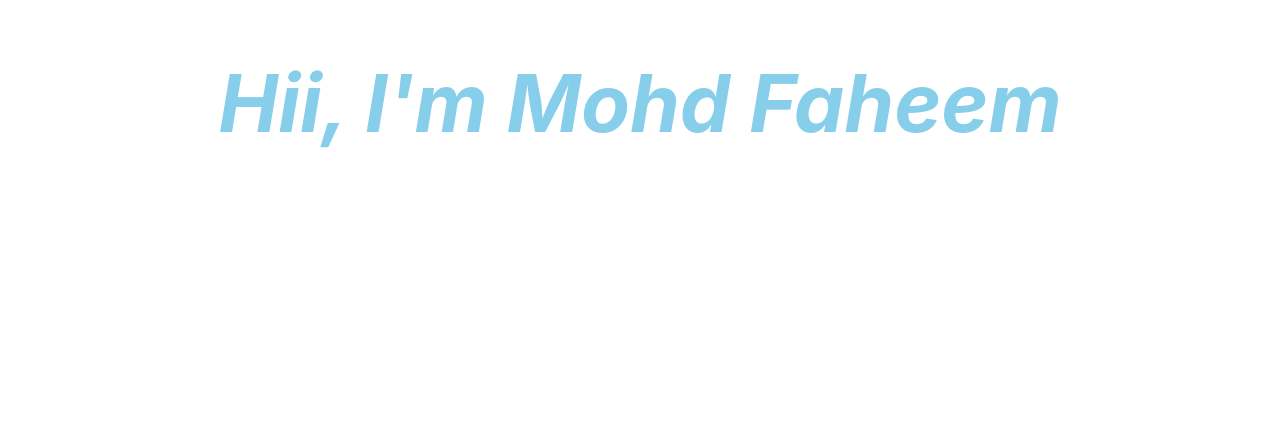
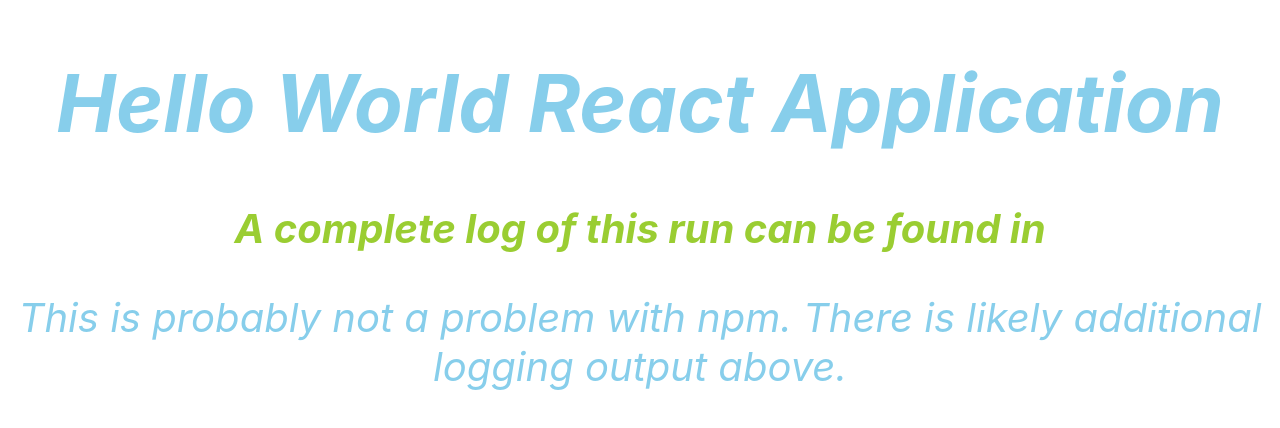
Before and after one commit to mo-nadeem/aws_react_app, a React (Create React App) app: page / in a window 1280 px wide. Shown: the top 428 px of the page. Built offline with nearby package versions, Linux system fonts and the light colour scheme.

Commit message:
update data

```diff
--- a/src/App.js
+++ b/src/App.js
@@ -3,7 +3,9 @@
 function App() {
   return (
     <div className="App">
-      <h1>Hii, I'm Mohd Faheem</h1>
+      <h1>Hello World React Application</h1>
+      <h2>A complete log of this run can be found in</h2>
+      <p>This is probably not a problem with npm. There is likely additional logging output above.</p>
     </div>
   );
 }
```
